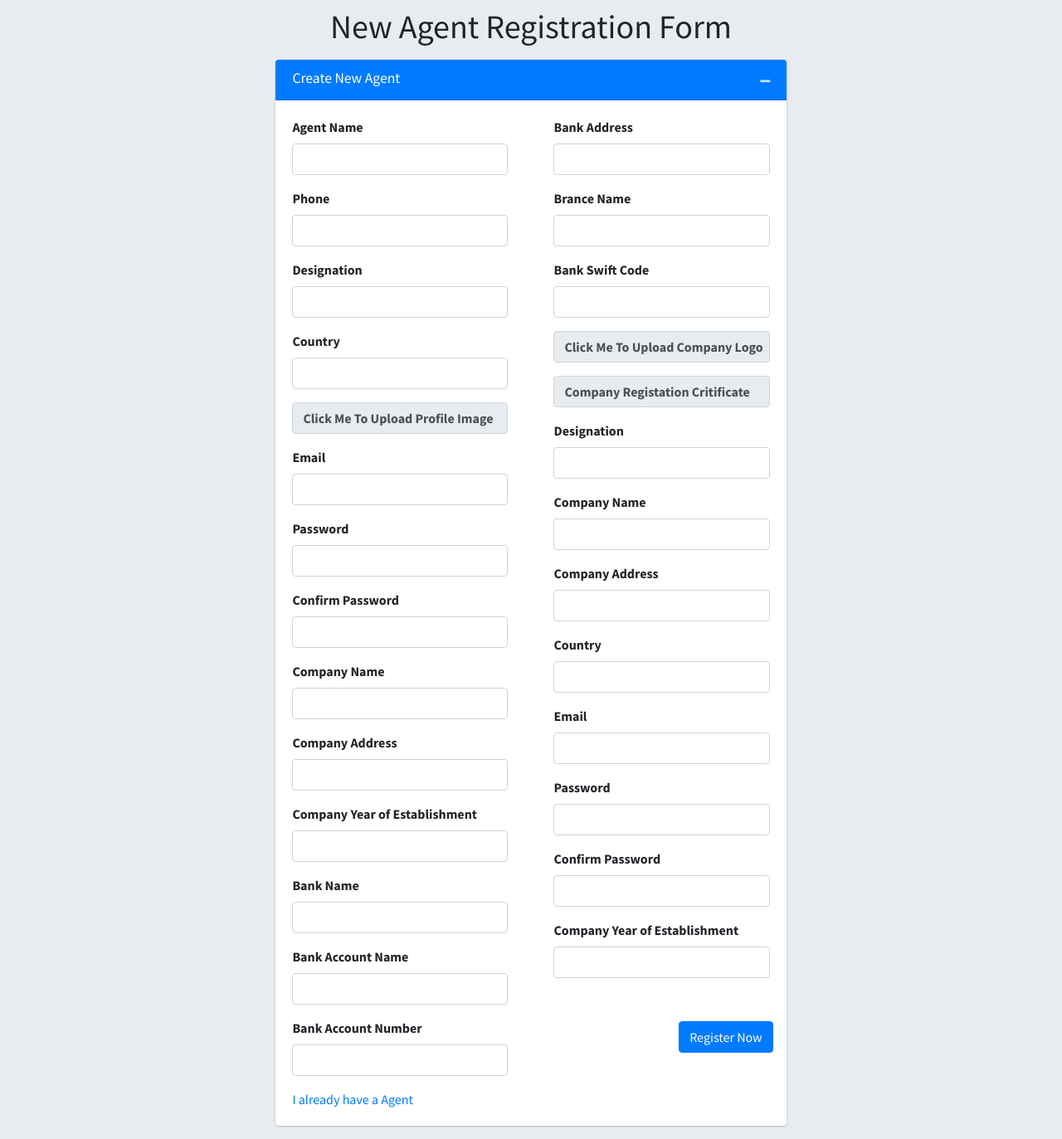
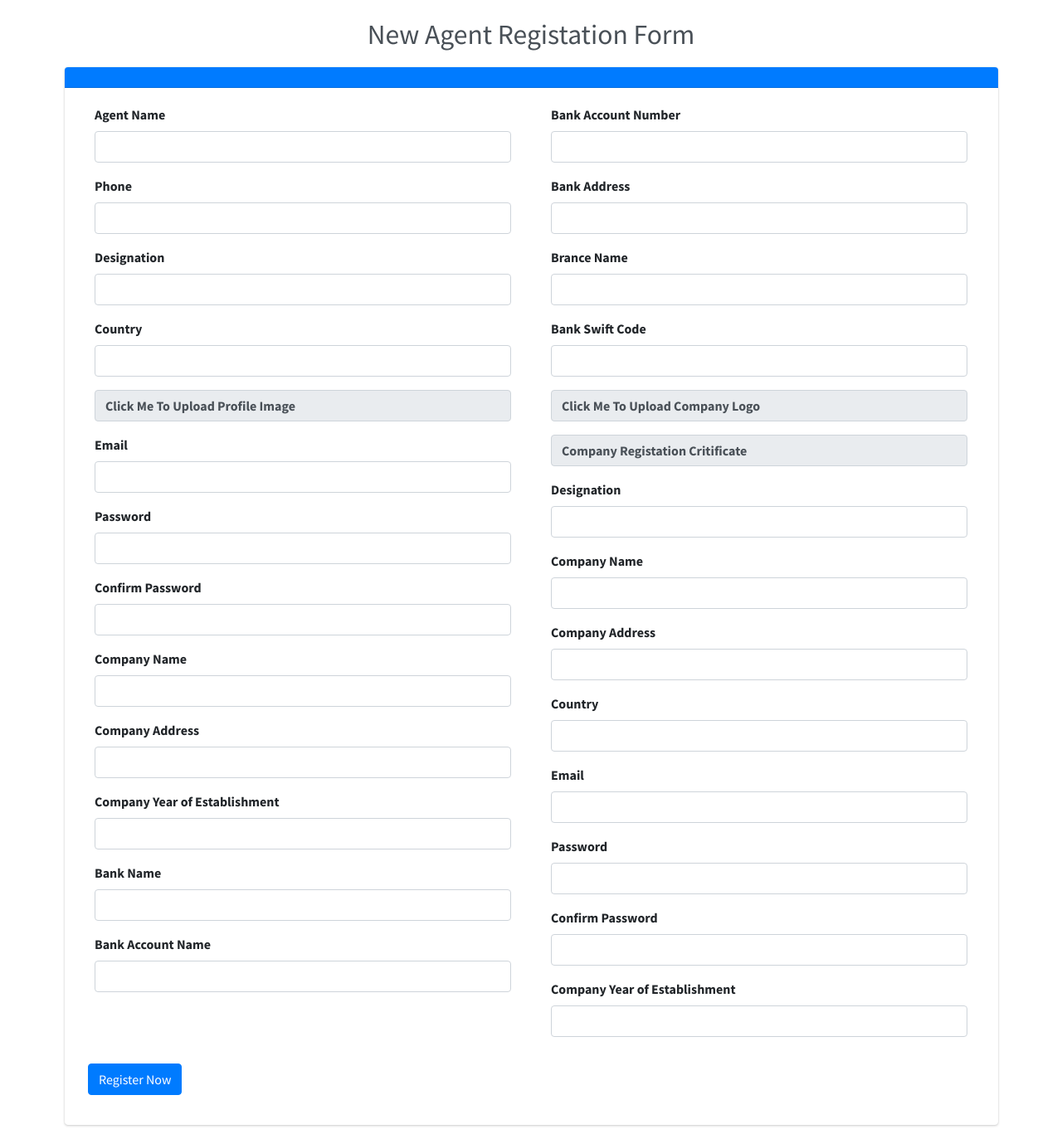
Before and after one commit to bilash0283/Protal_GSC, a PHP site: page /agent_register.php in a window 1280 px wide. Shown: the whole page at 83% size. Run offline with PHP 8.4, Linux system fonts and the light colour scheme; data that the repository does not hold is empty; some libraries are stand-ins or nearby versions.

Commit message:
add new funcation on agen registaion page

```diff
--- a/agent_register.php
+++ b/agent_register.php
@@ -1,71 +1,40 @@
 <?php
+include('login_include/header.php');
 include('./database/db.php');
 ob_start();
-
-
 $successfull = null;
-
 ?>
 
-<!DOCTYPE html>
-<html lang="en">
+<div class="text-center login-logo mt-3">
+  <a href="index.php"><b>New Agent Registation Form</b></a>
+</div>
 
-<head>
-    <meta charset="utf-8">
-    <meta name="viewport" content="width=device-width, initial-scale=1">
-    <title>GSC | Agent Apply</title>
-    <link rel="icon" href="dist/AdminLTELogoo.png" type="image/x-icon">
-
-    <!-- Google Font: Source Sans Pro -->
-    <link rel="stylesheet" href="https://fonts.googleapis.com/css?family=Source+Sans+Pro:300,400,400i,700&display=fallback">
-    <!-- Font Awesome -->
-    <link rel="stylesheet" href="plugins/fontawesome-free/css/all.min.css">
-    <!-- icheck bootstrap -->
-    <link rel="stylesheet" href="plugins/icheck-bootstrap/icheck-bootstrap.min.css">
-    <!-- Theme style -->
-    <link rel="stylesheet" href="dist/css/adminlte.min.css">
-</head>
-
-<body class="hold-transition login-page">
-
-    <!-- Main content -->
-    <section class="content">
-        <div class="container-fluid">
-
-            <form action="" method="POST" enctype="multipart/form-data">
-                <div class="row">
-                    <div class="col">
-                        <h1 class="text-center py-2"> New Agent Registration Form </h1>
 <?php
     // Success message
     if (isset($_GET['success'])) {
         echo "<div class='alert alert-success mt-2 text-center'>Registration Successful! Please wait for verification.</div>";
     }
 ?>
+
+<!-- Main content -->
+<form action="" method="POST" enctype="multipart/form-data">
+    <div class="container fluid">
         <div class="card card-primary">
-                            <div class="card-header">
-                                <h3 class="card-title">Create New Agent</h3>
-
-                                <div class="card-tools">
-                                    <button type="button" class="btn btn-tool" data-card-widget="collapse" title="Collapse">
-                                        <i class="fas fa-minus"></i>
-                                    </button>
+            <div class="card-header text-center top-fixed">
+                <h3 class="card-title"></h3>
             </div>
-                            </div>
-
+            <div class="card-body">
                 <div class="row">
-                                <div class="col-md-6">
-                                    <div class="card-body">
+                    <div class="col-12 col-md-6 px-4">
+                        <!-- input file start  -->
                         <div class="form-group">
                             <label for="inputName">Agent Name</label>
                             <input type="text" name="name" id="inputName" class="form-control">
                         </div>
-
                         <div class="form-group">
                             <label for="inputName"> Phone</label>
                             <input type="text" name="phone" id="inputName" class="form-control">
                         </div>
-
                         <div class="form-group">
                             <label for="inputProjectLeader">Designation</label>
                             <input type="text" name="designation" id="inputProjectLeader" class="form-control">
@@ -74,24 +43,18 @@ $successfull = null;
                             <label for="inputProjectLeader">Country</label>
                             <input type="text" name="country" id="inputProjectLeader" class="form-control">
                         </div>
-
                         <div class="form-group">
                             <label class="input-group-text w-100" for="inputGroupFile01">Click Me To Upload Profile Image</label>
                             <input type="file" class="form-control d-none" name="image" id="inputGroupFile01">
                         </div>
-
-
-
                         <div class="form-group">
                             <label for="inputName">Email</label>
                             <input type="email" name="email" id="inputName" class="form-control">
                         </div>
-
                         <div class="form-group">
                             <label for="inputName">Password</label>
                             <input type="password" name="password" id="inputName" class="form-control">
                         </div>
-
                         <div class="form-group">
                             <label for="inputName">Confirm Password</label>
                             <input type="password" name="confirm_password" id="inputName" class="form-control">
@@ -116,15 +79,13 @@ $successfull = null;
                             <label for="inputName">Bank Account Name</label>
                             <input type="text" name="phone" id="inputName" class="form-control">
                         </div>
+                    </div>
+                     <!-- input file end(1) -->
+                    <div class="col-12 col-md-6 px-4">
                         <div class="form-group">
                             <label for="inputName">Bank Account Number</label>
                             <input type="number" name="phone" id="inputName" class="form-control">
                         </div>
-                                        <a href="index.php" class="text-center ">I already have a Agent</a>
-                                    </div>
-                                </div>
-                                <div class="col-md-6">
-                                    <div class="card-body">
                         <div class="form-group">
                             <label for="inputName">Bank Address</label>
                             <input type="text" name="phone" id="inputName" class="form-control">
@@ -184,20 +145,16 @@ $successfull = null;
                         </div>
                         <input type="submit" name="submit" value="Register Now" class="btn btn-md float-right m-3 btn-primary">
                     </div>
-
-                            </div>
-                            <!-- /.card-body -->
-
                 </div>
             </div>
         </div>
-
+    </div>
 </form>
+<!-- Main content -->
 
 
-            <!-- Form Submission Code -->
+<!-- form sumbmication  -->
 <?php
-
 $agent_mail_query = "SELECT email FROM agents";
 $emailquery = mysqli_query($db, $agent_mail_query);
 $res = mysqli_num_rows($emailquery);
@@ -205,7 +162,6 @@ $successfull = null;
 while ($row = mysqli_fetch_assoc($emailquery)) {
 $query_email = $row['email'];
 };
-
 
 if (isset($_POST['submit'])) {
 
@@ -296,27 +252,14 @@ $successfull = null;
 }
 }
 }
+?>
 
 
-            ?>
-            <!-- Form Submission Code -->
+
+<?php
+// Form Submission Code
 
 
-        </div><!-- /.container-fluid -->
-    </section>
-    <!-- /.content -->
-
-    <!-- jQuery -->
-    <script src="plugins/jquery/jquery.min.js"></script>
-    <!-- Bootstrap 4 -->
-    <script src="plugins/bootstrap/js/bootstrap.bundle.min.js"></script>
-    <!-- AdminLTE App -->
-    <script src="dist/js/adminlte.min.js"></script>
-</body>
-
-</html>
-
-<?php
 ob_end_flush();
-
+include('login_include/footer.php');
 ?>
--- a/index.php
+++ b/index.php
@@ -3,7 +3,6 @@ include('login_include/header.php');
 session_start();
 ob_start();
 ?>
-
 
 <div class="text-center login-logo my-5">
   <a href="index.php"><b>Global Study Contacts</b></a>
@@ -112,9 +111,6 @@ ob_start();
     </div>
 </div>
 
-
-
-
 <?php
 ob_end_flush();
 include('login_include/footer.php');
```
Lines whose indentation alone changed are shown as unchanged.
